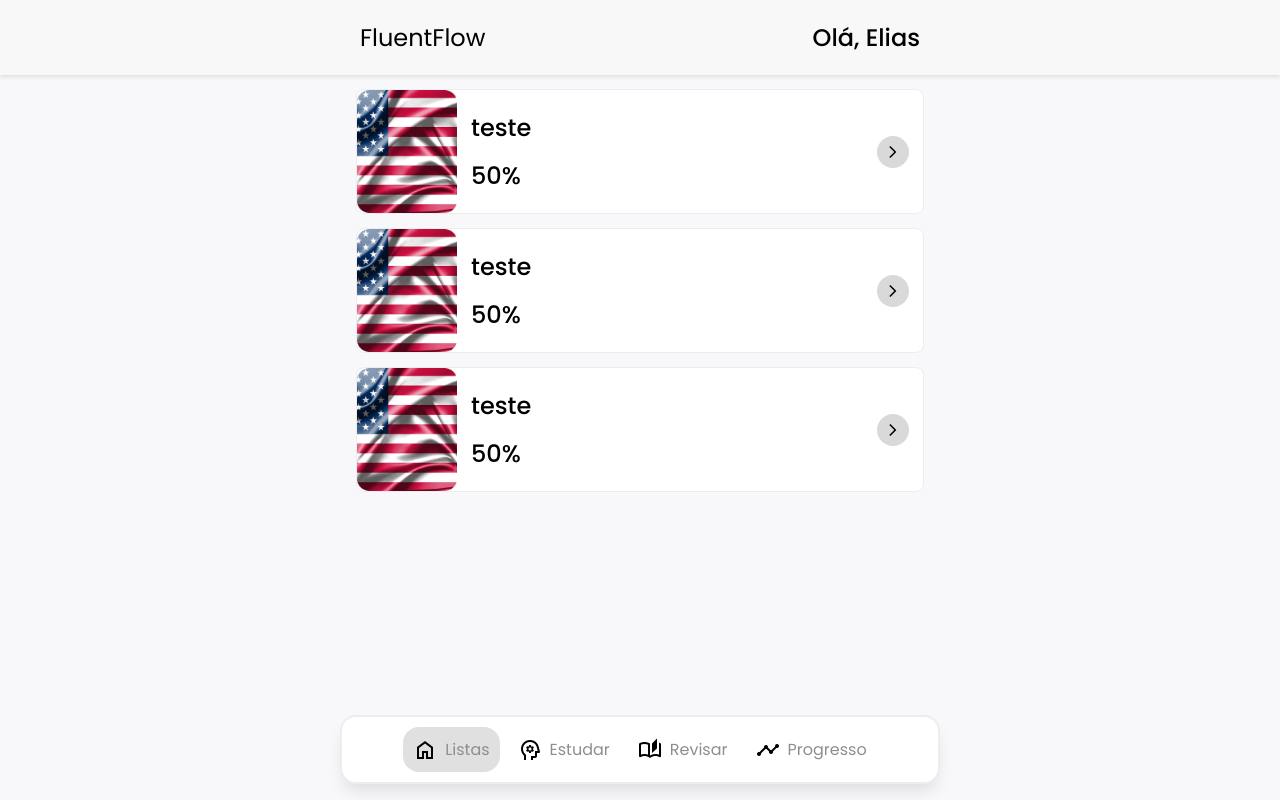
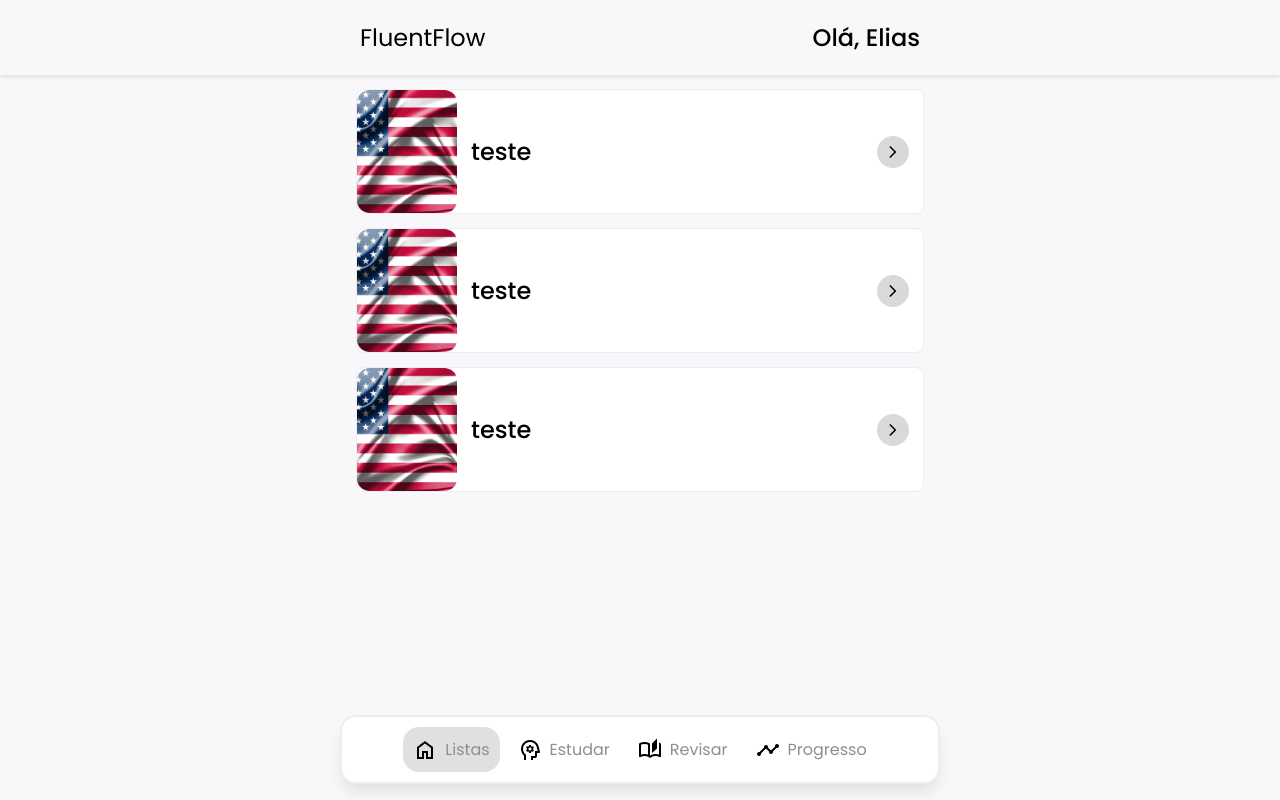
Before and after one commit to Thaynoanhit/fluentflow-front, a Next.js app: page /dashboard in a window 1280 px wide. Built offline with nearby package versions, Linux system fonts and the light colour scheme.

Commit message:
fix: remove radix react progress

```diff
--- a/src/components/dashboard/ListWordsCard/index.tsx
+++ b/src/components/dashboard/ListWordsCard/index.tsx
@@ -2,8 +2,6 @@ import React from 'react';
 import ChevronRight from '../../../assets/img/chevron_right.svg';
 import UnitedStatesFlag from '../../../assets/img/united-states-flag.png'
 import Image from 'next/image';
-import * as Progress from '@radix-ui/react-progress';
-
 
 import {
     Container,
@@ -31,10 +29,6 @@ export function ListWordsCard({ title, percent, image, onClick }: ListWordsCard)
             <ButtonContent>
                 <ContentRight>
                     <Title>{title}</Title>
-                    <Progress.Root value={50} style={{ color: 'red', height: 5}}>
-                        <Progress.Indicator />
-                    </Progress.Root>
-                    <Title>50%</Title>
                 </ContentRight>
                 <RightButton>
                     <Image src={ChevronRight} alt='' width={24} height={24}/>
```
